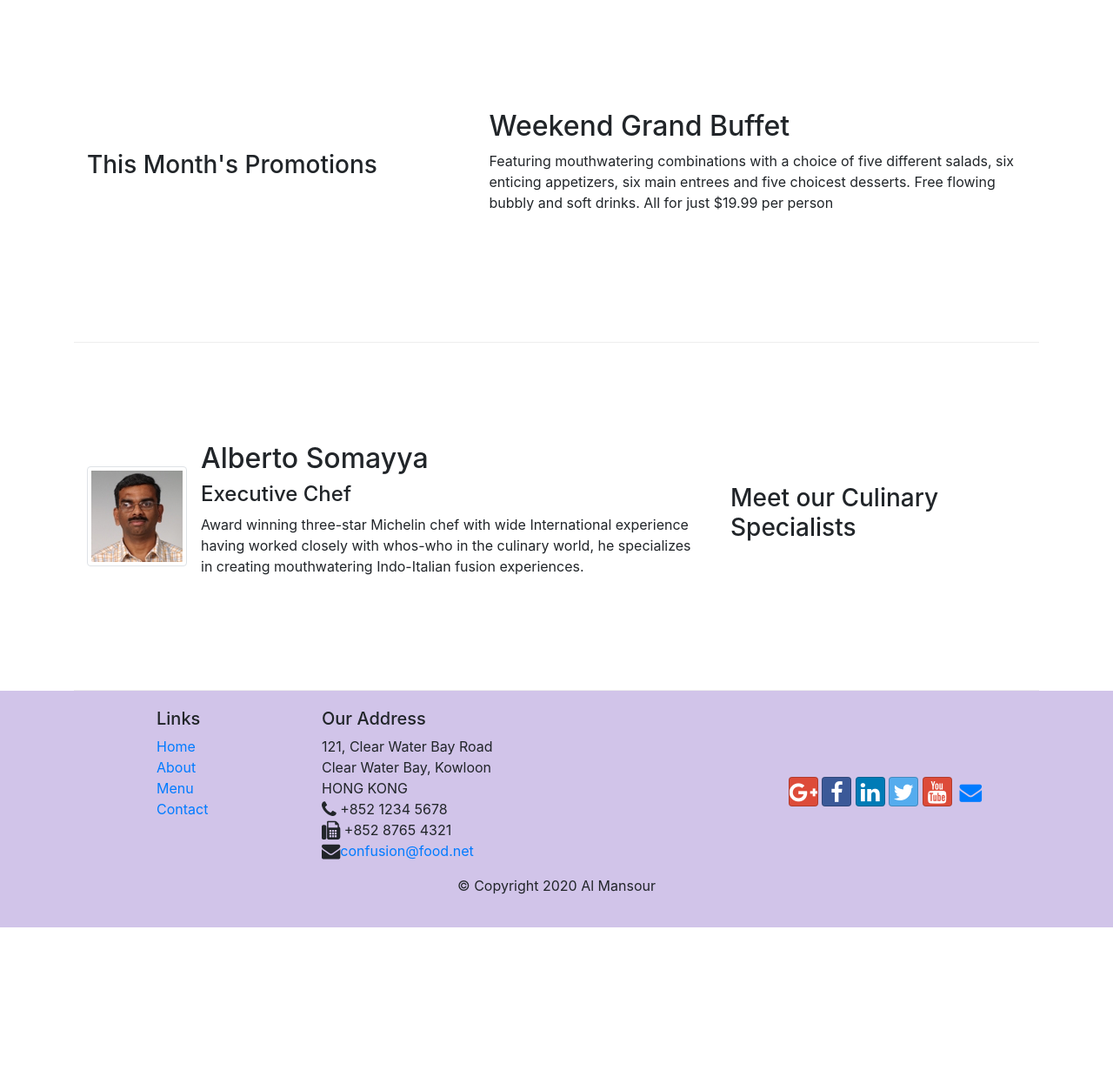
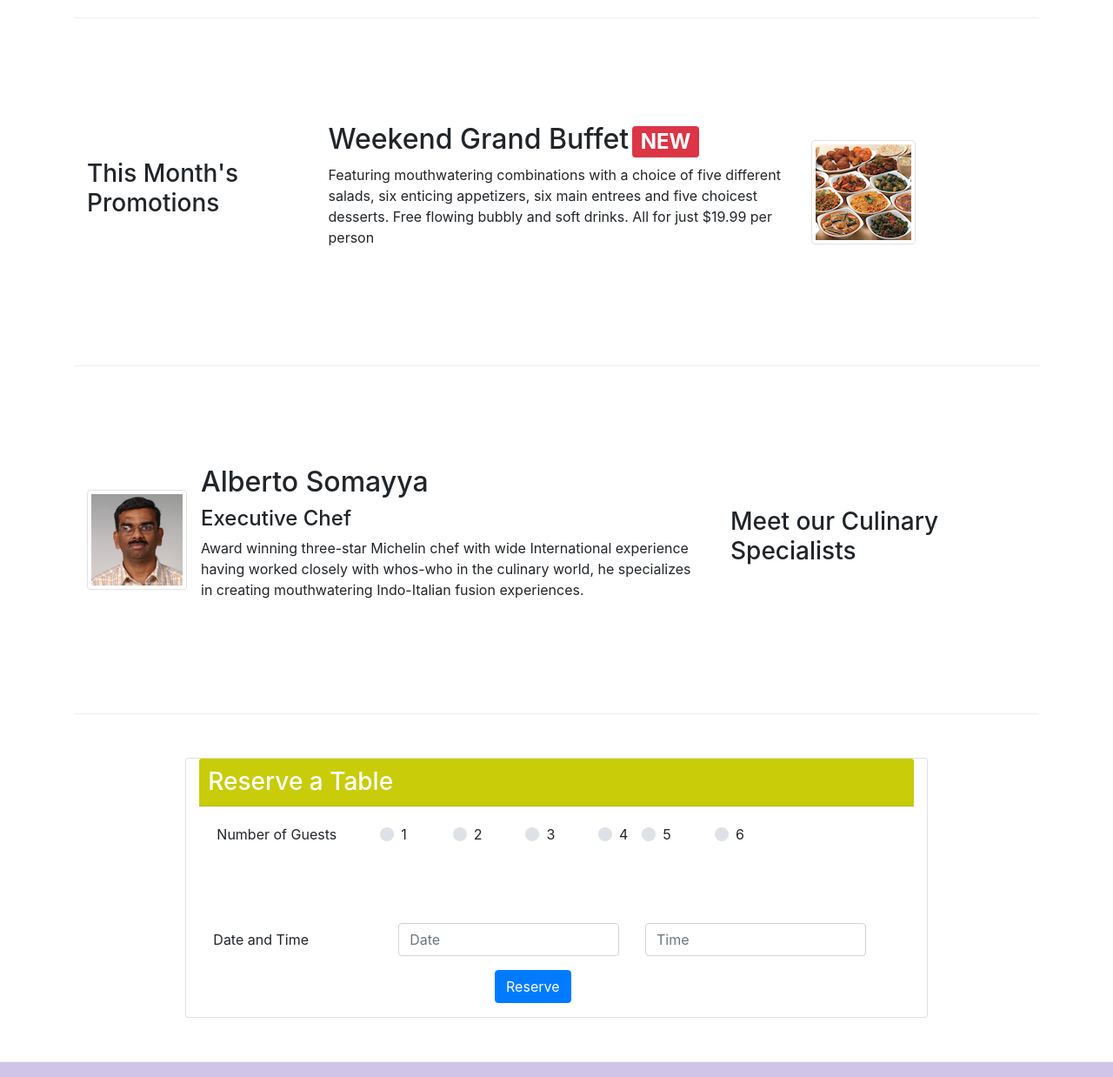
Before and after one commit to ziad-ma/Bootstrap-setup, a website: page index.html in a window 1280 px wide. Shown: the part 740-1978 px from the top of the page at 87% size. Before the commit the page ends 1806 px from the top, so only its background shows below. Drawn offline with nearby package versions, Linux system fonts and the light colour scheme.

Commit message:
assignment_2

```diff
--- a/css/styles.css
+++ b/css/styles.css
@@ -50,3 +50,7 @@ body{
 .p{
     padding: 10px;
 }
+
+.navbar-yellow{
+    background-color: #c9cc09;
+}
--- a/index.html
+++ b/index.html
@@ -39,8 +39,9 @@
                         <h1>Ristorante con Fusion</h1>
                         <p>We take inspiration from the World's best cuisines, and create a unique fusion experience. Our lipsmacking creations will tickle your culinary senses!</p>
                     </div>
-                    <div class="col-12 col-sm align-self-center">
-                        <img src="img/logo.png" class="img-fluid">
+                    <div class="col-12 col-sm-6 align-self-center">
+                        <img src="img/logo.png" class="col-sm-6 img-fluid">
+                        <a role="button"  class="col-sm-5 btn btn-warning" href="#RT">Reserve Table</a>
                     </div>
                 </div>
             </div>
@@ -55,8 +56,8 @@
                     <div class="media">
                         <img class="d-flex mr-3 img-thumbnail align-self-center" src="img/uthappizza.png" alt="uthappizza">
                         <div class="media-body">
-                         <h2 class="mt-0">Uthappizza <span class="badge badge-danger">HOT</span> <span class="badge badge-pill badge-secondary">4.99$</span></h2>
-                          <p class="hidden-xs-down">A unique combination of Indian Uthappam (pancake) and Italian pizza, topped with Cerignola olives, ripe vine cherry tomatoes, Vidalia onion, Guntur chillies and Buffalo Paneer.</p>
+                         <h2 class="mt-3">Uthappizza <span class="badge badge-danger">HOT</span> <span class="badge badge-pill badge-secondary">4.99$</span></h2>
+                          <p class="d-none d-sm-block">A unique combination of Indian Uthappam (pancake) and Italian pizza, topped with Cerignola olives, ripe vine cherry tomatoes, Vidalia onion, Guntur chillies and Buffalo Paneer.</p>
                         </div>
                     </div>
 
@@ -65,12 +66,20 @@
 
 
             <div class="row row-content align-items-center">
-                <div class="col-12 col-sm-5 col-md-5">
-                    <h3>This Month's Promotions</h3>
+                <div class="col-12 col-sm-3 order-sm-first col-md-3">
+                       <div>
+                           <h3>This Month's Promotions</h3>
+                        </div>
                 </div>
-                <div class="col col-sm col-md">
-                    <h2>Weekend Grand Buffet</h2>
-                    <p>Featuring mouthwatering combinations with a choice of five different salads, six enticing appetizers, six main entrees and five choicest desserts. Free flowing bubbly and soft drinks. All for just $19.99 per person </p>
+                <div class="col-6 col-sm-6 order-sm-first ">
+                    <h2>Weekend Grand Buffet<span class="ml-1 badge badge-danger">NEW</span></h2>
+                    <p class="d-none d-sm-block">Featuring mouthwatering combinations with a choice of five different salads, six enticing appetizers, six main entrees and five choicest desserts. Free flowing bubbly and soft drinks. All for just $19.99 per person </p>
+                </div>
+                <div class="col col-sm order-sm-last">
+                    <div class="media">
+                        <img class="d-flex mr-3 img-thumbnail align-self-center" src="img/buffet.png" alt="uthappizza">
+                    </div>
+
                 </div>
             </div>
 
@@ -89,6 +98,55 @@
                     </div>
                 </div>
             </div>
+        </div>
+
+        <div class="row row-content">
+            <div class="col-sm-2"></div>
+            <div class="card col-sm" id="RT">
+                <h3 class="card-header navbar-yellow text-white p ">Reserve a Table</h3>
+                <div class="card-body row">
+                    <div class="col-sm-3">Number of Guests</div>
+                    <div class="custom-control custom-radio custom-control-inline col-1">
+                        <input type="radio" id="customRadioInline1" name="customRadioInline1" class="custom-control-input">
+                        <label class="custom-control-label" for="customRadioInline1">1</label>
+                      </div>
+                      <div class="custom-control custom-radio custom-control-inline col-1">
+                        <input type="radio" id="customRadioInline2" name="customRadioInline1" class="custom-control-input">
+                        <label class="custom-control-label" for="customRadioInline2">2</label>
+                      </div>
+                      <div class="custom-control custom-radio custom-control-inline col-1">
+                        <input type="radio" id="customRadioInline3" name="customRadioInline1" class="custom-control-input">
+                        <label class="custom-control-label" for="customRadioInline3">3</label>
+                      </div>
+                      <div class="custom-control custom-radio custom-control-inline co-sm-1">
+                        <input type="radio" id="customRadioInline4" name="customRadioInline1" class="custom-control-input">
+                        <label class="custom-control-label" for="customRadioInline4">4</label>
+                      </div>
+                      <div class="custom-control custom-radio custom-control-inline col-1">
+                        <input type="radio" id="customRadioInline5" name="customRadioInline1" class="custom-control-input">
+                        <label class="custom-control-label" for="customRadioInline5">5</label>
+                      </div>
+                      <div class="custom-control custom-radio custom-control-inline col-1">
+                        <input type="radio" id="customRadioInline6" name="customRadioInline1" class="custom-control-input">
+                        <label class="custom-control-label" for="customRadioInline6">6</label>
+                      </div>
+                </div>
+                <div class="form-group row">
+                    <label for="dateandtime" class="col-12 col-md-3 col-form-label ml-3">Date and Time</label>
+                    <div class="col-11 col-sm-4">
+                        <input type="text" class="form-control" id="date" name="date"
+                                placeholder="Date">
+                    </div>
+                    <div class="col-11 col-sm-4">
+                        <input type="text" class="form-control" id="Time" name="Time"
+                                placeholder="Time">
+                    </div>
+                    <div class="col-4 col-sm-5"></div>
+                    <button type="button" class="btn btn-primary mt-3 ">Reserve</button>
+                </div>
+
+            </div>
+            <div class="col-sm-2"></div>
         </div>
 
         <footer class="footer">
```
